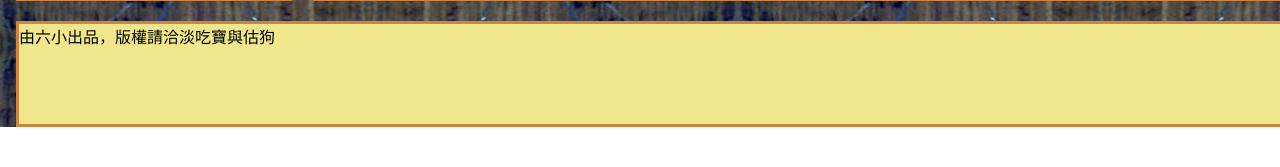
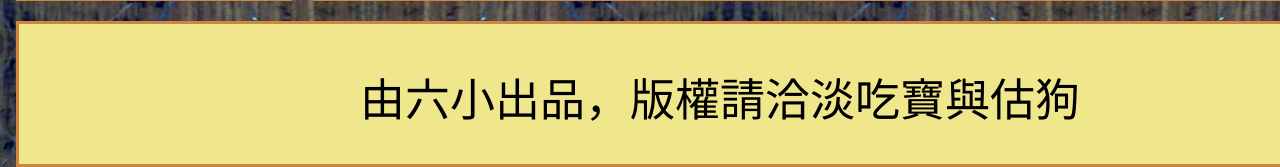
Before and after one commit to jerrycj2/2015camp, a plain HTML site: page index.html in a window 1280 px wide. Shown: the part 856-1023 px from the top of the page. Before the commit the page ends 983 px from the top, so only its background shows below. Drawn offline with Linux system fonts and the light colour scheme.

Commit message:
update css

```diff
--- a/FM.css
+++ b/FM.css
@@ -6,6 +6,7 @@ body{
 }
 #header{
 	font-size: 70px;
+	font-family: DFKai-sb;
 	width: 1402px;
 	height: 150px;
 	margin-top: 40px;
@@ -43,6 +44,10 @@ body{
 	border-width: large;
 }
 #footer{
+	font-family: DFKai-sb;
+	padding-top: 40px;
+	text-align: center;
+	font-size: 45px;
 	width: 1402px;
 	height: 100px;
 	margin-left:16px;
```
